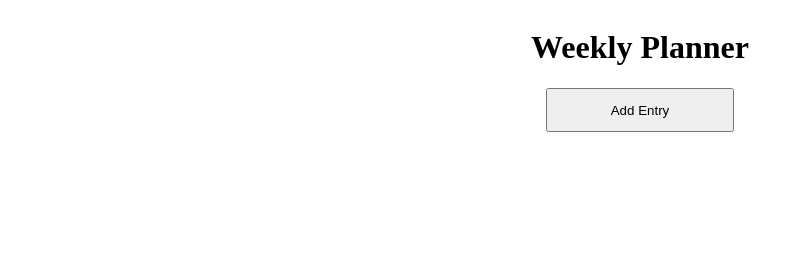
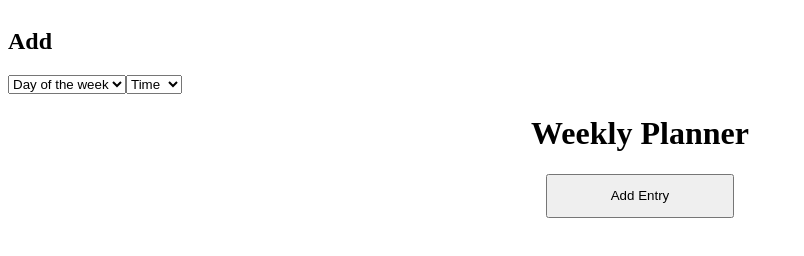
Before and after one commit to alexdenbaugh/week-planner, a plain HTML site: page index.html in a window 1280 px wide. Shown: the whole page, without its empty margins (0-804 px from the left). Drawn offline with Linux system fonts and the light colour scheme.

Commit message:
Mohamed round ono

```diff
--- a/index.html
+++ b/index.html
@@ -8,7 +8,55 @@
 </head>
 <body>
   <div class="container">
-    <div class="modal-container"></div>
+    <div class="modal-container">
+      <div class="modal-box">
+        <div class="row">
+          <h2>Add</h2>
+        </div>
+        <div class="row">
+          <select name="day" id="day">
+            <option value="day-of-the-week">Day of the week</option>
+            <option value="sunday">Sunday</option>
+            <option value="monday">Monday</option>
+            <option value="tuesday">Tuesday</option>
+            <option value="wednesday">Wednesday</option>
+            <option value="thursday">Thursday</option>
+            <option value="friday">Friday</option>
+            <option value="saturday">Saturday</option>
+          </select>
+          <select name="time" id="time">
+            <option value="time">Time</option>
+            <option value="1">01:00</option>
+            <option value="2">02:00</option>
+            <option value="3">03:00</option>
+            <option value="4">04:00</option>
+            <option value="5">05:00</option>
+            <option value="6">06:00</option>
+            <option value="7">07:00</option>
+            <option value="8">08:00</option>
+            <option value="9">09:00</option>
+            <option value="10">10:00</option>
+            <option value="11">11:00</option>
+            <option value="12">12:00</option>
+            <option value="13">13:00</option>
+            <option value="14">14:00</option>
+            <option value="15">15:00</option>
+            <option value="16">16:00</option>
+            <option value="17">17:00</option>
+            <option value="18">18:00</option>
+            <option value="19">19:00</option>
+            <option value="20">20:00</option>
+            <option value="21">21:00</option>
+            <option value="22">22:00</option>
+            <option value="23">23:00</option>
+            <option value="24">24:00</option>
+
+          </select>
+        </div>
+        <div class="row"></div>
+        <div class="row"></div>
+      </div>
+    </div>
     <div class="main-page">
       <div class="row page-title">
         <h1>Weekly Planner</h1>
--- a/styles.css
+++ b/styles.css
@@ -16,3 +16,6 @@
   font-family: Arial, Helvetica, sans-serif;
   padding: 1% 5%;
 }
+
+h1{
+}
```
